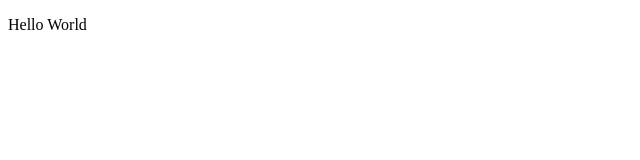
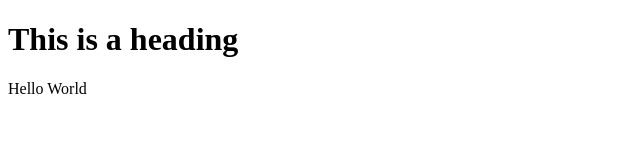
Before and after one commit to Xmayer-72/CIS_445, a plain HTML site: page index.html in a window 1280 px wide. Shown: the whole page, without its empty margins (0-640 px from the left). Drawn offline with Linux system fonts and the light colour scheme.

Commit message:
Added a heading

```diff
--- a/index.html
+++ b/index.html
@@ -3,5 +3,6 @@
 
 </head>
 <body>
+    <h1>This is a heading</h1>
     <p>Hello World</p>
 </body>
```
